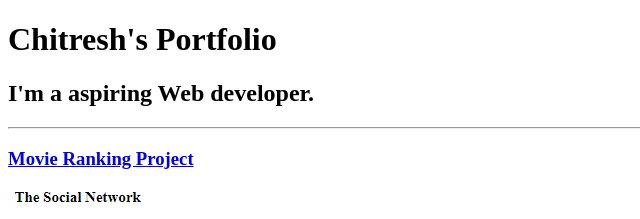
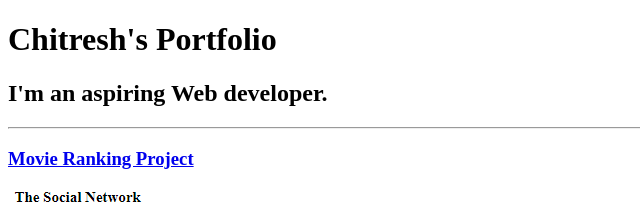
Before and after one commit to chitreshpatil/portfolio-web, a plain HTML site: page index.html in a window 1280 px wide. Shown: the top 219 px of the page, 0-640 px from the left. Drawn offline with Linux system fonts and the light colour scheme.

Commit message:
Update index.html

```diff
--- a/index.html
+++ b/index.html
@@ -7,7 +7,7 @@
 </head>
 <body>
     <h1>Chitresh's Portfolio</h1>
-    <h2>I'm a aspiring Web developer.</h2>
+    <h2>I'm an aspiring Web developer.</h2>
     <hr>
     <h3><a href="./public/movie.html" draggable="true">Movie Ranking Project</a></h3>
     <img src="./assets/images/realmovie.png" alt="Movie ranking project preview" draggable="true"/>
```
